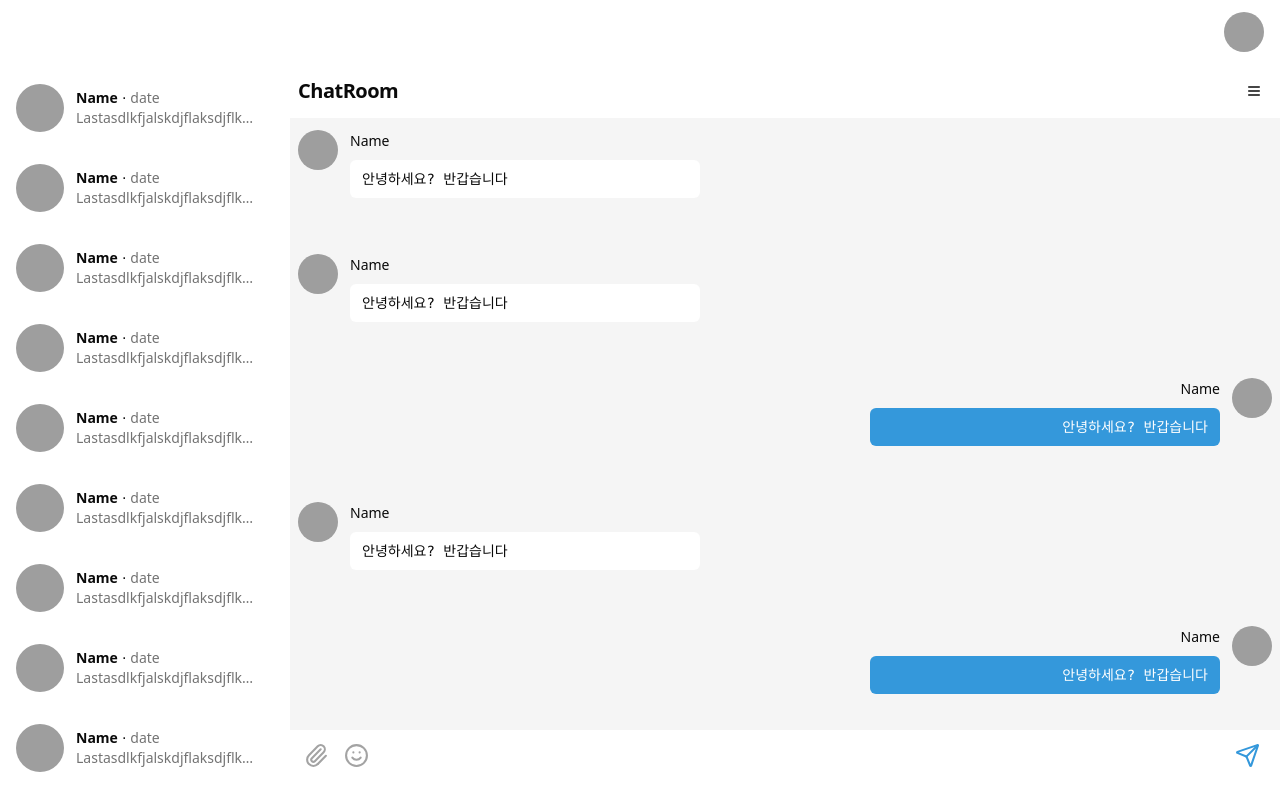
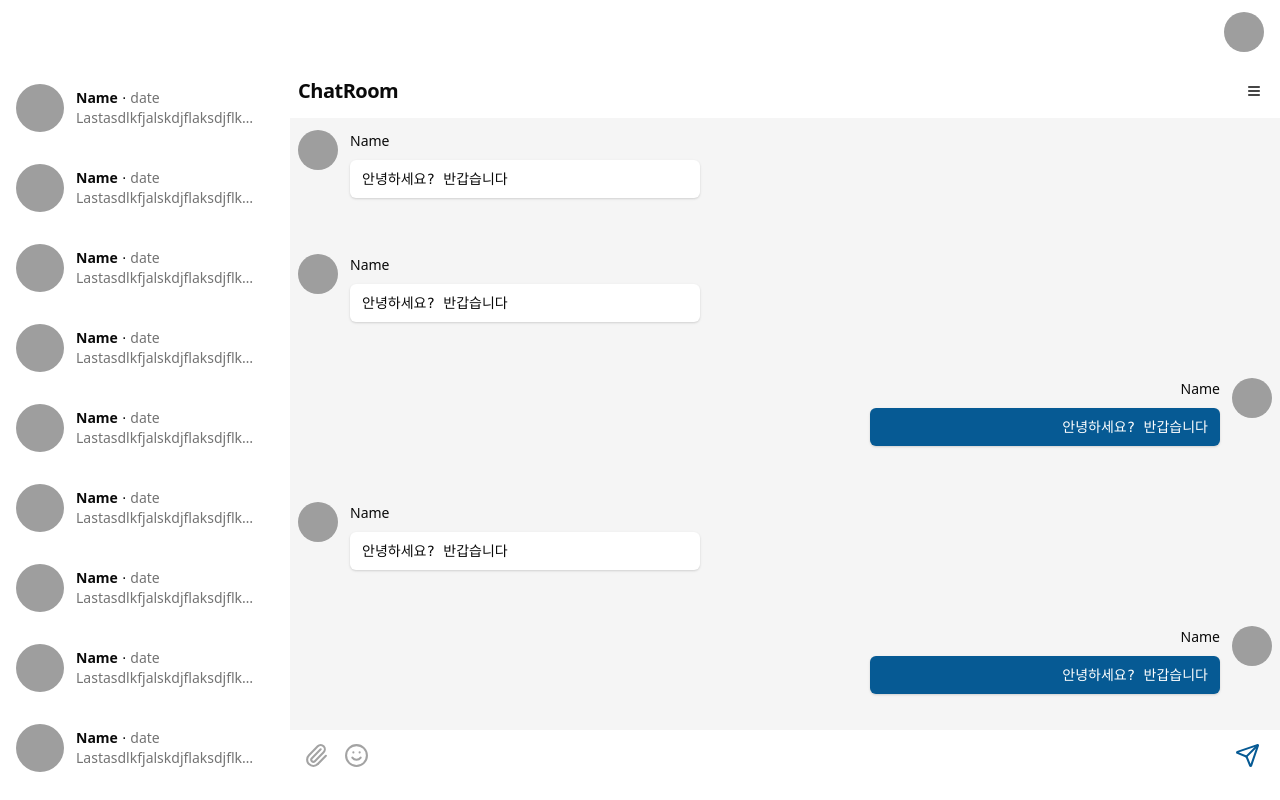
Before and after one commit to pretallez/frontend, a Next.js app: page /chat/1 in a window 1280 px wide. Built offline with nearby package versions, Linux system fonts and the light colour scheme; grey boxes are pictures that could not be loaded.

Commit message:
feat: add interface to chat item component

```diff
--- a/package.json
+++ b/package.json
@@ -3,7 +3,7 @@
   "version": "0.1.0",
   "private": true,
   "scripts": {
-    "dev": "next dev --turbopack",
+    "dev": "next dev -p 5173 --turbopack",
     "build": "next build",
     "start": "next start",
     "lint": "next lint"
--- a/src/app/chat/[cid]/page.tsx
+++ b/src/app/chat/[cid]/page.tsx
@@ -11,7 +11,7 @@ import { Menu, Send, Paperclip, Smile, ChevronLeft } from "lucide-react";
 
 import styles from "@/styles/chat.module.scss";
 import ChatRoomMenu from "@/components/chat/chatroom-menu";
-import ChatItem from "@/components/chat/chat-item";
+import ChatItem, { ChatItemProps } from "@/components/chat/chat-item";
 
 type Params = {
   cid: string;
@@ -19,7 +19,7 @@ type Params = {
 
 interface Chat {
   chatRoomList: any[];
-  chatList: any[];
+  chatList: ChatItemProps[];
   menu: {
     isOpen: boolean;
   };
--- a/src/styles/_variables.scss
+++ b/src/styles/_variables.scss
@@ -20,7 +20,7 @@ $breakpoint-lg: 1280px;
 $breakpoint-xl: 1440px;
 
 // Palette
-$color-primary: #3498db;
+$color-primary: #065a94;
 $color-secondary: #9b59b6;
 $color-accent: #e67e22;
 $color-success: #2ecc71;
--- a/src/styles/chat-item.module.scss
+++ b/src/styles/chat-item.module.scss
@@ -1,4 +1,11 @@
 @use "variables" as vars;
+
+.chat-item {
+  & .msg {
+    box-shadow: rgba(0, 0, 0, 0.1) 0px 1px 3px 0px,
+      rgba(0, 0, 0, 0.06) 0px 1px 2px 0px;
+  }
+}
 
 .chat-item.my {
   flex-direction: row-reverse;
```
Also changed, not shown: src/components/chat/chat-item.tsx (+7 -2 lines).
